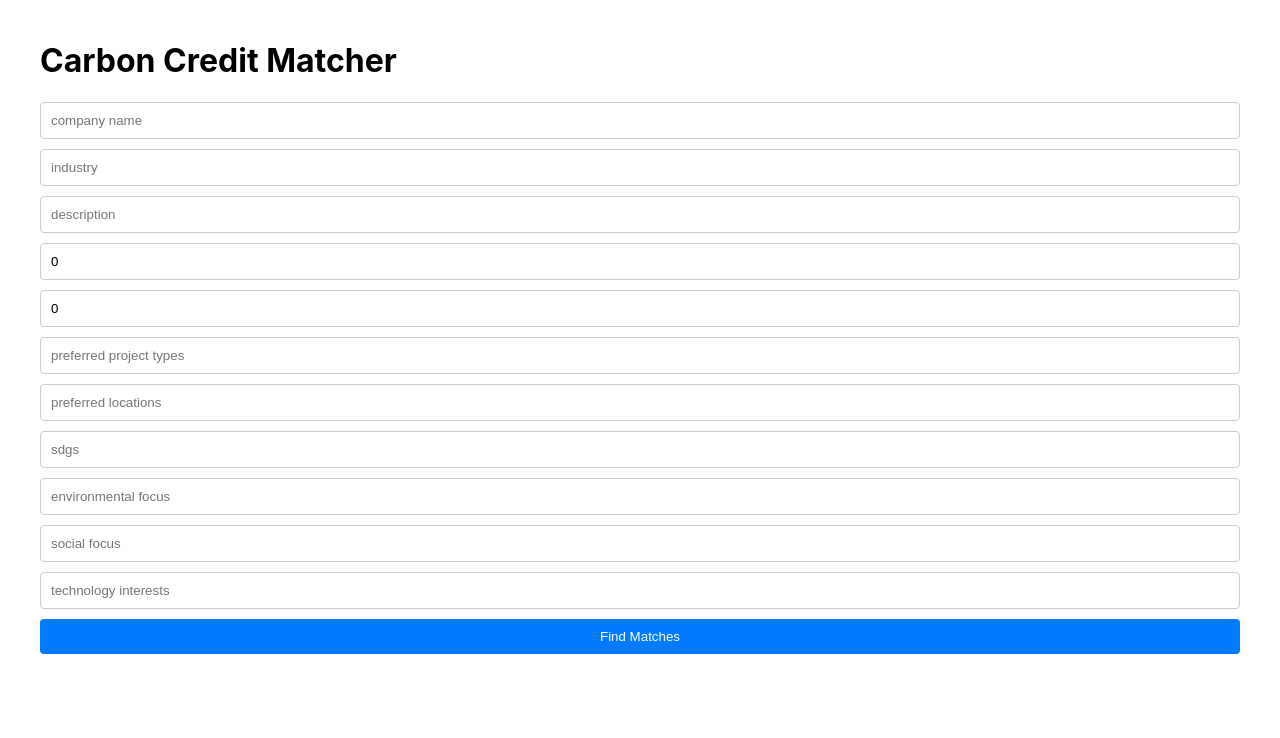
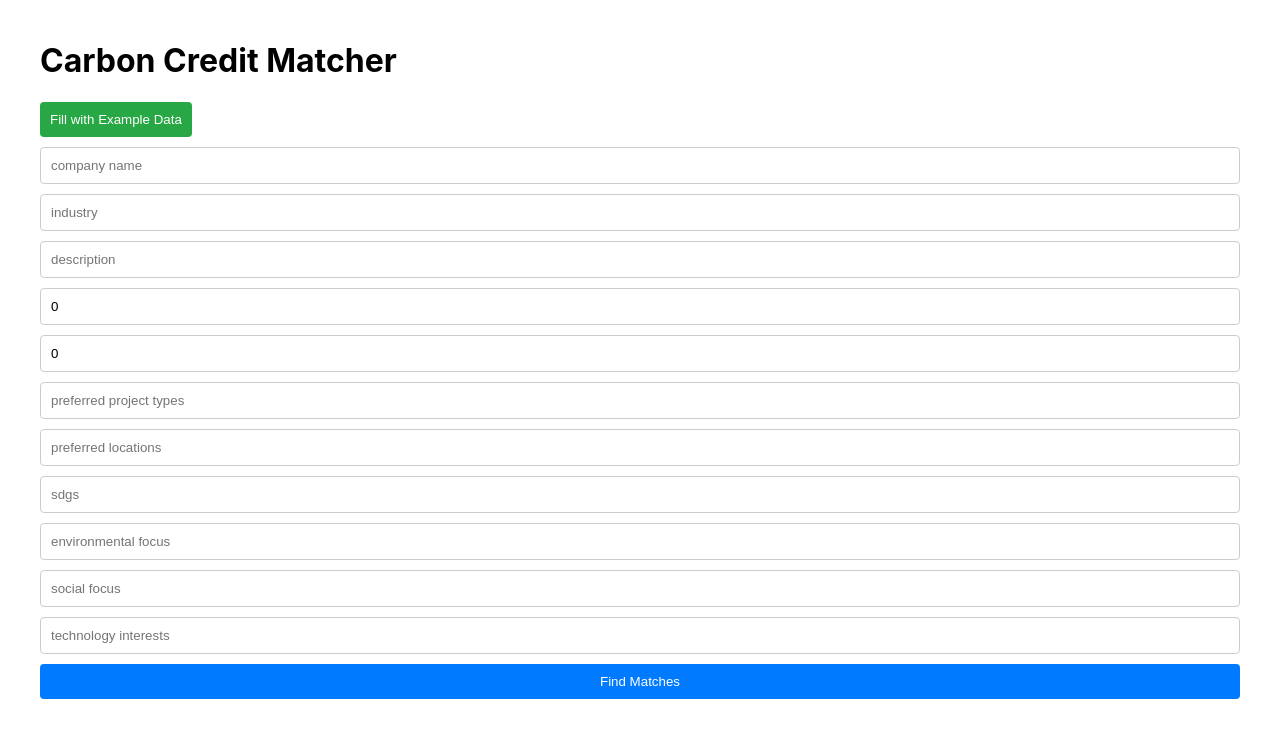
Before and after one commit to AJTJ/carbon-credit-matcher-frontend, a React (Create React App) app: page / in a window 1280 px wide. Shown: the top 738 px of the page. Built offline with nearby package versions, Linux system fonts and the light colour scheme.

Commit message:
update Thu Jul 11 17:00:28 PST 2024

```diff
--- a/src/App.tsx
+++ b/src/App.tsx
@@ -15,6 +15,16 @@ const AppContainer = styled.div`
   max-width: 1200px;
   margin: 0 auto;
   padding: 20px;
+`;
+
+const DefaultDataButton = styled.button`
+  padding: 10px;
+  background-color: #28a745;
+  color: white;
+  border: none;
+  border-radius: 4px;
+  cursor: pointer;
+  margin-bottom: 10px;
 `;
 
 const Form = styled.form`
@@ -159,7 +169,8 @@ function App() {
     e.preventDefault();
     try {
       const response = await axios.post<MatchResponse>(
-        "http://your-ec2-ip:8000/api/v1/match_opportunities",
+        // "http://your-ec2-ip:8000/api/v1/match_opportunities",
+        "http://localhost:8000/api/v1/match_opportunities",
         formData
       );
       setResults(response.data);
@@ -168,9 +179,32 @@ function App() {
     }
   };
 
+  const fillDefaultData = () => {
+    setFormData({
+      company_name: "EcoTech Solutions",
+      industry: "Renewable Energy",
+      description:
+        "EcoTech Solutions is a leading innovator in renewable energy technologies, focusing on solar and wind power solutions for urban environments.",
+      annual_emissions: 50000,
+      carbon_reduction_goal: 30,
+      preferred_project_types: "Solar Energy, Wind Energy, Energy Efficiency",
+      preferred_locations: "United States, Europe",
+      sdgs: "7, 9, 11, 13",
+      environmental_focus:
+        "Reducing carbon emissions and promoting clean energy adoption in cities",
+      social_focus:
+        "Creating green jobs and improving air quality in urban areas",
+      technology_interests:
+        "Photovoltaic cells, Wind turbines, Smart grid technologies",
+    });
+  };
+
   return (
     <AppContainer>
       <h1>Carbon Credit Matcher</h1>
+      <DefaultDataButton onClick={fillDefaultData}>
+        Fill with Example Data
+      </DefaultDataButton>
       <Form onSubmit={handleSubmit}>
         {Object.entries(formData).map(([key, value]) => (
           <Input
```
